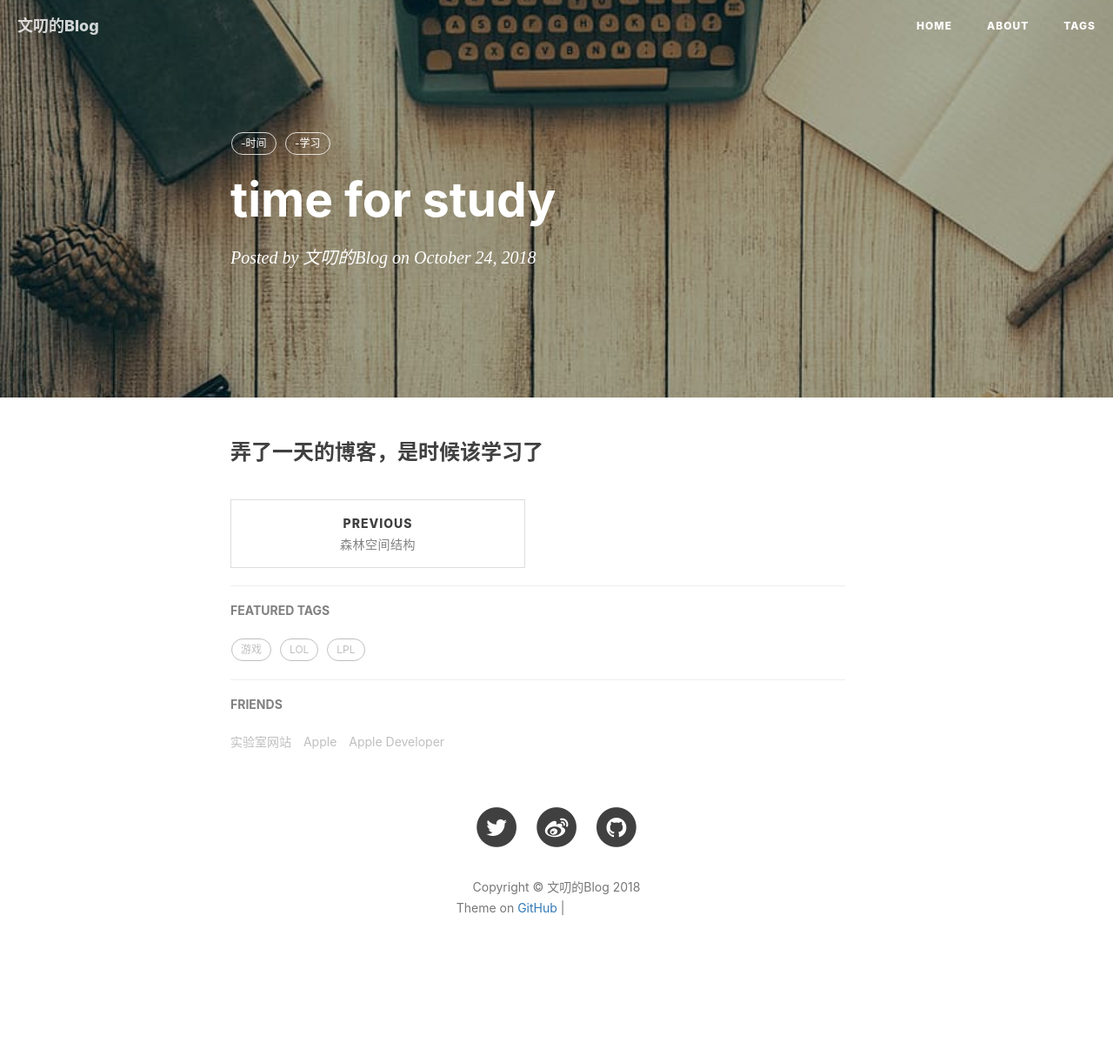
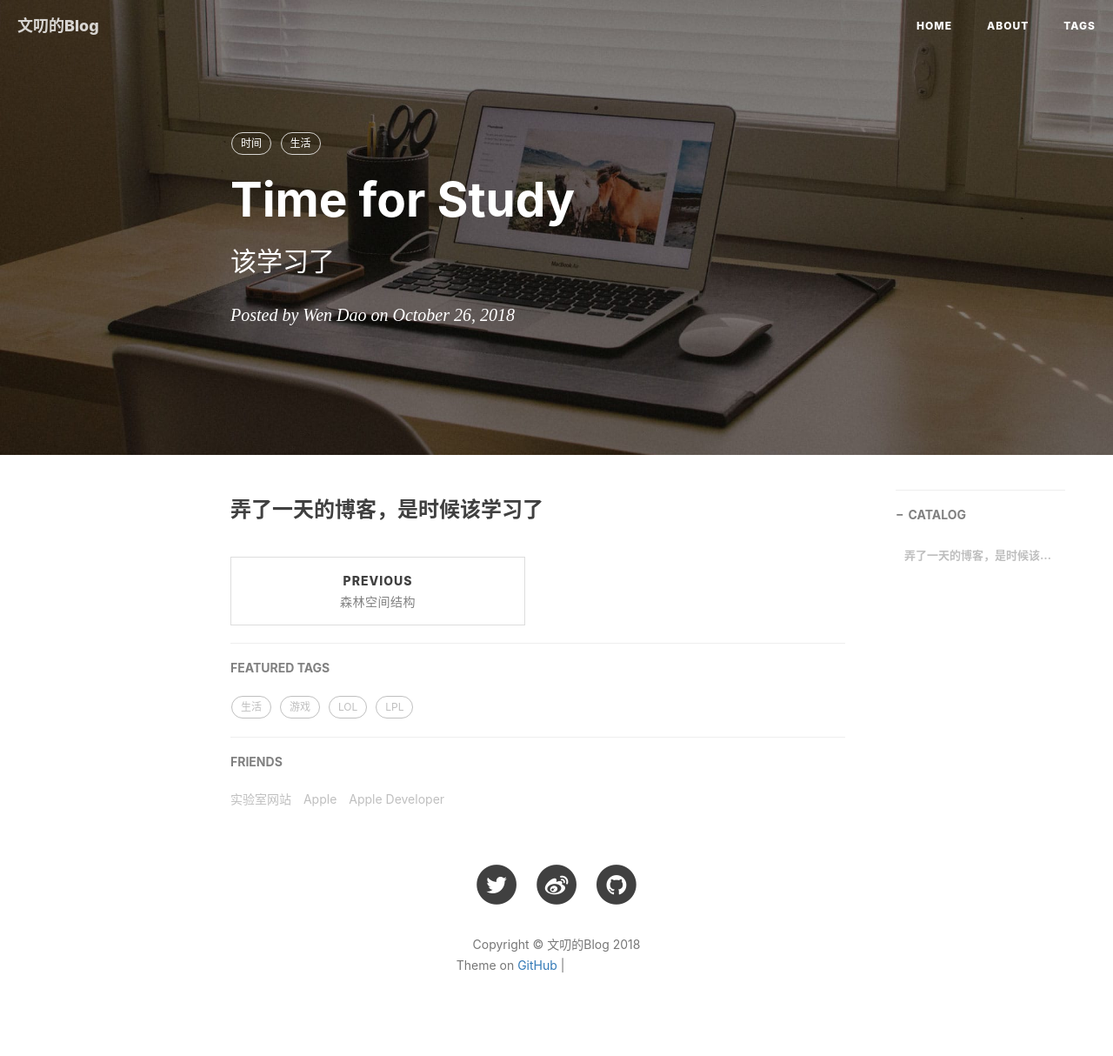
Before and after one commit to ismethr/ismethr, a Jekyll site: the page built from _posts/2018-10-24-time-for-study.md, in a window 1280 px wide. Shown: the whole page at 87% size. Built offline with Jekyll 4.4.1, drawn with Linux system fonts in a browser that asks for light colours; nearby versions of some CDN libraries; our own code applies the rules of GitHub Pages for plain Markdown files; comment, search, counter and statistics services are not loaded; before the commit the page ends 1148 px from its top, so only the background shows below that; grey boxes are pictures that could not be loaded.

Commit message:
update new post

```diff
--- a/_posts/2018-10-24-time-for-study.md
+++ b/_posts/2018-10-24-time-for-study.md
@@ -1,8 +1,14 @@
 ---
-title: time for study
-date: 2018-10-24 14:48:51
-tags:
-    -时间
-    -学习
+layout:     post                    # 使用的布局（不需要改）
+title:      Time for Study              # 标题
+subtitle:   该学习了 #副标题
+date:       2018-10-26              # 时间
+author:     Wen Dao                      # 作者
+header-img: img/home-bg-o.jpg    #这篇文章标题背景图片
+catalog: true                       # 是否归档
+tags:                               #标签
+    - 时间
+    - 生活
+
 ---
 ### 弄了一天的博客，是时候该学习了
```
Also changed, not shown: img/BY_bolg_logo.png (deleted), img/post-bg-miui6.jpg (deleted), img/post-bg-mma-1.jpg (deleted), img/post-bg-mma-2.jpg (deleted), img/post-bg-mma-3.jpg (deleted), img/post-bg-mma-4.jpg (deleted), img/post-bg-mma-5.jpg (deleted), img/post-bg-mma-6.jpg (deleted), img/readme-home.png (deleted), img/readme-side.png (deleted).
